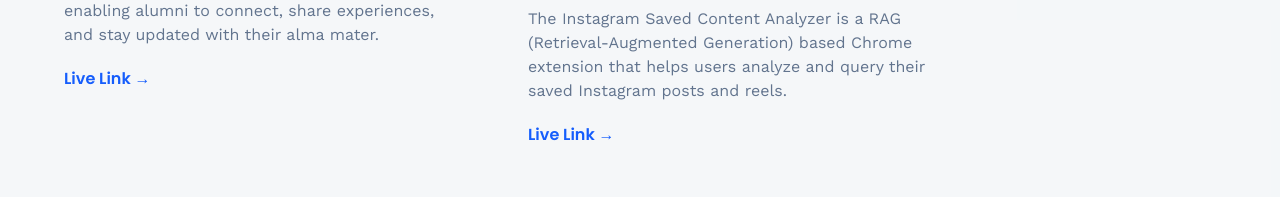
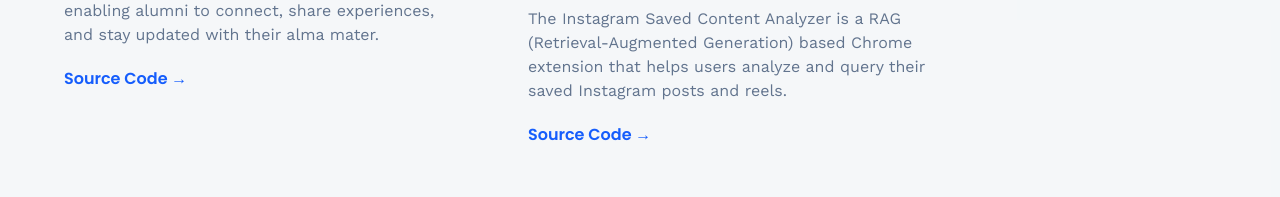
Before and after one commit to Smridul3004/Portfolio, a React (Vite) app: page /projects in a window 1280 px wide. Shown: the part 489-686 px from the top of the page. Built offline with nearby package versions, Linux system fonts and the light colour scheme; no server answers.

Commit message:
Changes live link to source code on projects page.

```diff
--- a/src/pages/Projects.jsx
+++ b/src/pages/Projects.jsx
@@ -46,7 +46,7 @@
                                     rel='noopener noreferrer'
                                     className='font-semibold text-blue-600'
                                 >
-                                    Live Link &rarr;
+                                    Source Code &rarr;
                                 </Link>
                             </div>
                         </div>
```
